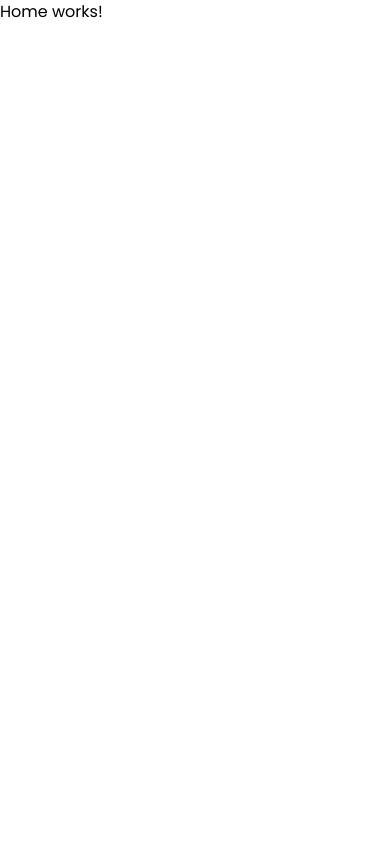
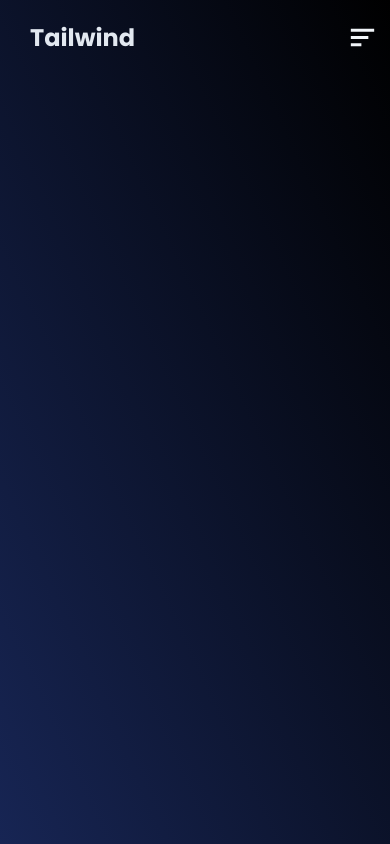
Before and after one commit to Adedoyin-Emmanuel/tailwindcss-journey, a React (Vite) app: page / in a window 390 px wide. Built offline with nearby package versions, Linux system fonts and the light colour scheme.

Commit message:
Finshed the nav-bar

```diff
--- a/src/App.css
+++ b/src/App.css
@@ -21,3 +21,7 @@ body {
   width: 100% !important;
   height: 100vh !important;
 }
+
+.nav-transition{
+
+}
--- a/src/components/AppNav/AppNav.tsx
+++ b/src/components/AppNav/AppNav.tsx
@@ -1,17 +1,86 @@
+import React, { useRef, useState, useEffect } from "react";
+import { Link } from "react-router-dom";
 
-import React from "react";
+const AppNav: React.FC = (): JSX.Element => {
+  const mobileLinksRef = useRef<HTMLElement>(null);
+  const [navToggled, setNavToggled] = useState<boolean>(false);
 
-interface AppNavProps {
+  useEffect(() => {
+    if (navToggled) {
+      mobileLinksRef.current!.style.maxHeight = `${
+        mobileLinksRef.current!.scrollHeight
+      }px`;
+    } else {
+      mobileLinksRef.current!.style.maxHeight = "0";
+    }
+  }, [navToggled]);
 
-}
+  const handleHamburgerClick = () => {
+    setNavToggled(!navToggled);
+  };
 
-const AppNav:React.FC = (): JSX.Element => {
+  return (
+    <nav className="w-screen flex items-center md:justify-start justify-between md:flex-row flex-col space-x-5 py-5">
+      <h2 className="font-extrabold text-2xl text-slate-200 mx-5 md:block hidden">
+        Tailwind
+      </h2>
 
-    return (
-        <React.Fragment>
-            <h1>AppNav works!</h1>
-        </React.Fragment>
-    );
-}
+      <section className="hidden md:flex items-center justify-between w-60">
+        <Link to="/" className="capitalize inline-block text-slate-100">
+          home
+        </Link>
+        <Link to="about" className="capitalize inline-block text-slate-100">
+          about
+        </Link>
+        <Link to="contact" className="capitalize inline-block text-slate-100">
+          contact
+        </Link>
+      </section>
+
+      <section className="md:hidden flex w-full flex-col">
+        <section className="header flex w-full items-center justify-between">
+          <h2 className="font-extrabold text-2xl text-slate-200 mx-5">
+            Tailwind
+          </h2>
+
+          <section
+            className={`hamburger mx-5 transform transition-transform duration-300 ease-in-out  ${
+              navToggled ? "-rotate-90" : "rotate-0"
+            }`}
+            onClick={handleHamburgerClick}
+          >
+            <svg
+              stroke="currentColor"
+              fill="currentColor"
+              strokeWidth="0"
+              viewBox="0 0 24 24"
+              className="text-slate-100 font-bold"
+              height="35"
+              width="35"
+              xmlns="http://www.w3.org/2000/svg"
+            >
+              <path d="M4 11h12v2H4zm0-5h16v2H4zm0 12h7.235v-2H4z"></path>
+            </svg>
+          </section>
+        </section>
+
+        <section
+          ref={mobileLinksRef}
+          className="mx-5 my-11 overflow-hidden transition-max-h duration-500 ease-in-out"
+        >
+          <Link to="/" className="capitalize block text-slate-100 my-6">
+            home
+          </Link>
+          <Link to="about" className="capitalize block text-slate-100 my-6">
+            about
+          </Link>
+          <Link to="contact" className="capitalize block text-slate-100 my-6">
+            contact
+          </Link>
+        </section>
+      </section>
+    </nav>
+  );
+};
 
 export default AppNav;
--- a/src/pages/Home/Home.tsx
+++ b/src/pages/Home/Home.tsx
@@ -1,18 +1,11 @@
+import AppNav from "../../components/AppNav/AppNav";
 
-import React from "react";
-import {Link, useNavigate} from "react-router-dom";
-
-interface HomeProps {
-
-}
-
-const Home:React.FC = (): JSX.Element => {
-    const navigateTo = useNavigate();
-    return (
-        <React.Fragment>
-            <h1>Home works!</h1>
-        </React.Fragment>
-    );
-}
+const Home = (): JSX.Element => {
+  return (
+    <section className=" w-full h-screen bg-gradient-to-bl from-black to-blue-950">
+      <AppNav />
+    </section>
+  );
+};
 
 export default Home;
```
